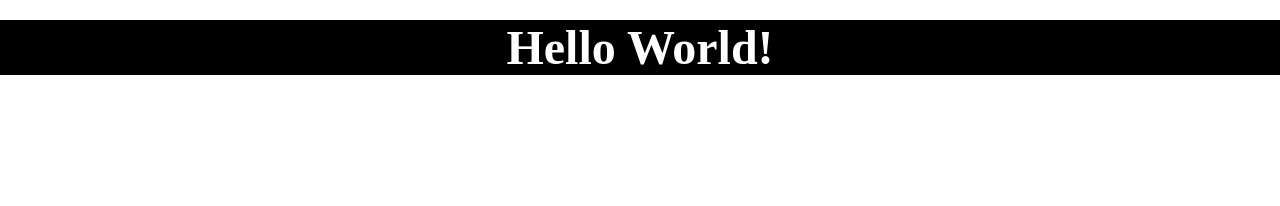
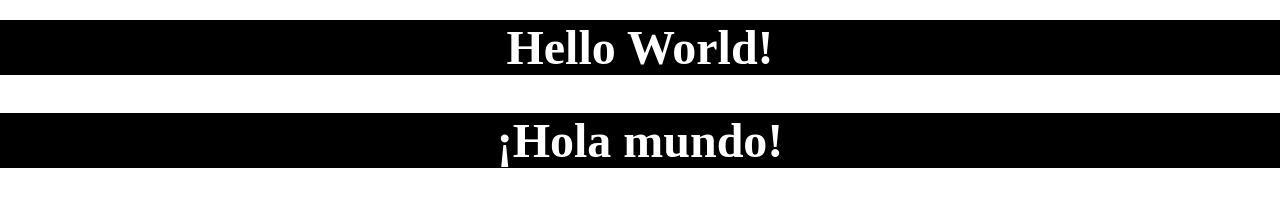
Before and after one commit to rociomatabuenaberdugo/Vue.js, a website: page Getting started/01. Hello world!/index.html in a window 1280 px wide. Drawn offline with nearby package versions, Linux system fonts and the light colour scheme.

Commit message:
'Getting started' finished

```diff
--- a/Getting started/01. Hello world!/index.html
+++ b/Getting started/01. Hello world!/index.html
@@ -24,6 +24,8 @@
 
     <div id="hello-world-app">
         <h1 class="hello"> {{ msg }} </h1>
+        <br>
+        <h1 class="hello"> {{ msge }} </h1>
     </div>
     <script src="//cdnjs.cloudflare.com/ajax/libs/vue/2.1.6/vue.min.js">
     </script>
@@ -32,7 +34,8 @@
             el: "#hello-world-app",
             data() {
                 return {
-                    msg: "Hello World!"
+                    msg: "Hello World!",
+                    msge: "¡Hola mundo!"
                 }
             }
         });
```
Also changed, not shown: Getting started/03. Conditional/index.html (+2 -1 lines).
